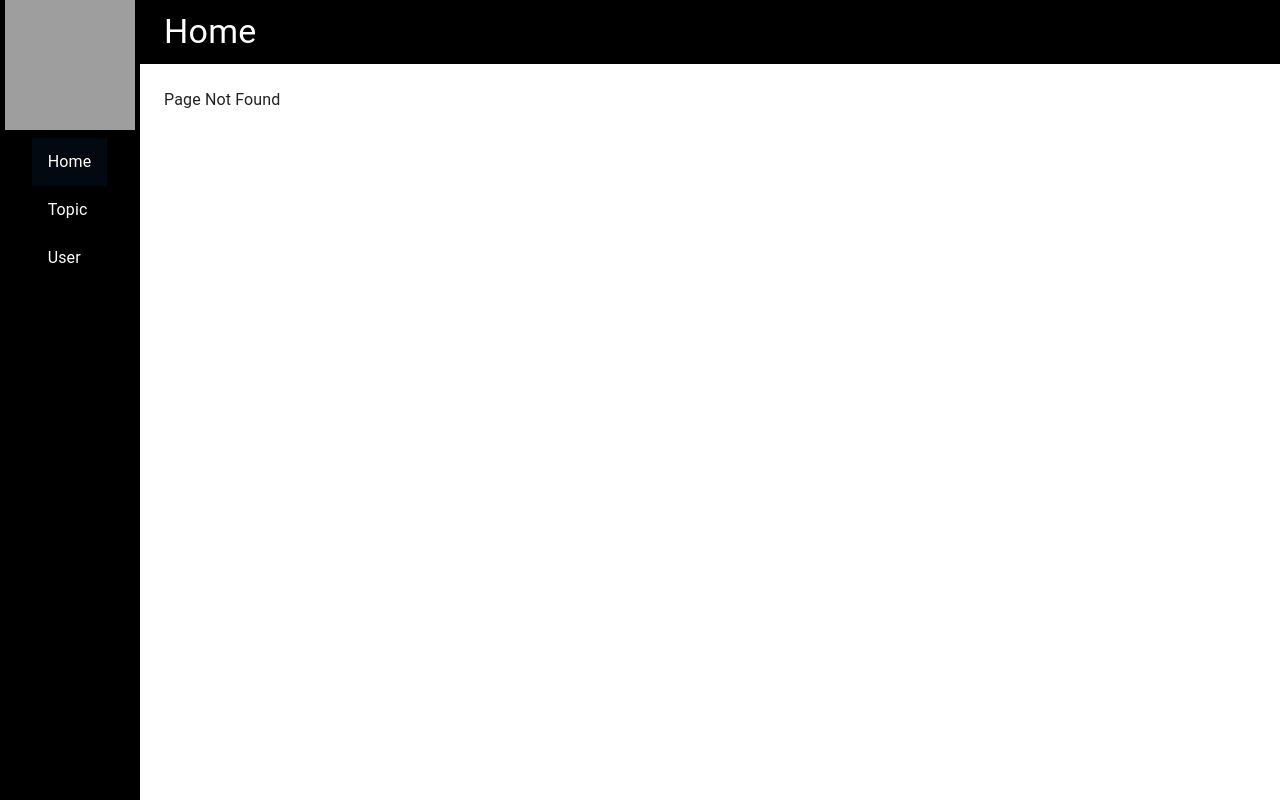
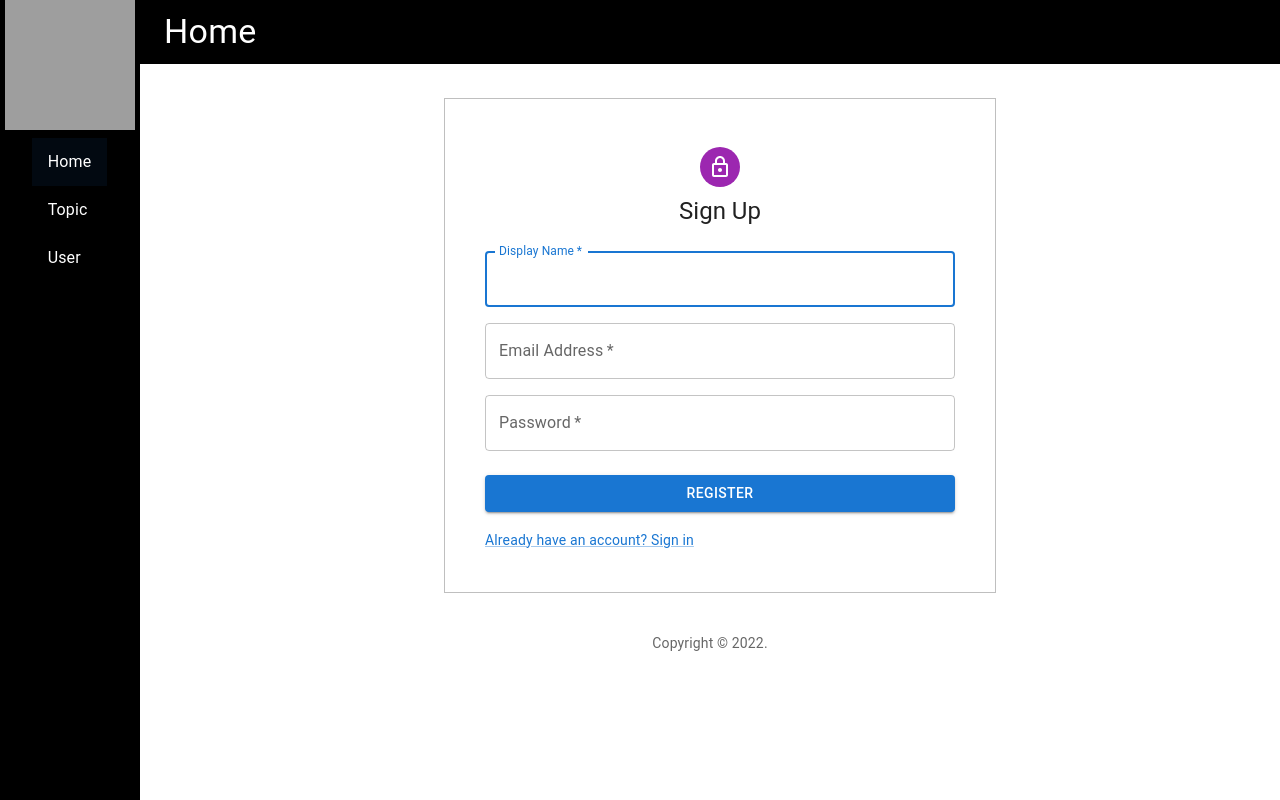
Before and after one commit to pho0m/commu-app, a React (Create React App) app: page /register in a window 1280 px wide. Before the commit this address had no page. Built offline with nearby package versions, Linux system fonts and the light colour scheme; grey boxes are pictures that could not be loaded; what react-swipeable-views-utils would draw is missing.

Commit message:
feat(register): add register page. make it same design as sign in page

```diff
--- a/src/app/App.jsx
+++ b/src/app/App.jsx
@@ -5,6 +5,7 @@
 import CommuAppBar from "../components/AppBar";
 import CommuDrawer from "../components/Drawer";
 import PageNotFound from "./PageNotFound";
+import Register from "./Register";
 import Home from "./Home";
 // import Topics from "./Topics";
 import Users from "./User";
@@ -58,6 +59,7 @@
           <Route path="/" element={<Home />} />
           <Route path="home" element={<Home />} />
           <Route path="user" element={<Users />} />
+          <Route path="register" element={<Register />} />
           <Route path="topics" element={<SingleTopic />} />
           {/* <Route path="topics/:id" element={<SingleTopic />} /> */}
           <Route path="*" element={<PageNotFound />} />
--- /dev/null
+++ b/src/app/Register.jsx
@@ -0,0 +1,134 @@
+import * as React from "react";
+import Avatar from "@mui/material/Avatar";
+import Button from "@mui/material/Button";
+import CssBaseline from "@mui/material/CssBaseline";
+import TextField from "@mui/material/TextField";
+// import FormControlLabel from "@mui/material/FormControlLabel";
+// import Checkbox from "@mui/material/Checkbox";
+import Link from "@mui/material/Link";
+import LockOutlinedIcon from "@mui/icons-material/LockOutlined";
+import Grid from "@mui/material/Grid";
+import Box from "@mui/material/Box";
+import Typography from "@mui/material/Typography";
+import Container from "@mui/material/Container";
+import { createTheme, ThemeProvider } from "@mui/material/styles";
+
+function Copyright(props) {
+  return (
+    <Typography
+      variant="body2"
+      color="text.secondary"
+      align="center"
+      {...props}
+    >
+      {"Copyright © "}
+      {new Date().getFullYear()}
+      {"."}
+    </Typography>
+  );
+}
+
+const theme = createTheme();
+
+export default function Register() {
+  const handleSubmit = (event) => {
+    event.preventDefault();
+    const data = new FormData(event.currentTarget);
+    console.log({
+      email: data.get("email"),
+      password: data.get("password"),
+    });
+  };
+
+  return (
+    <ThemeProvider theme={theme}>
+      <Container component="main" maxWidth="sm">
+        <CssBaseline />
+        <Box
+          style={{
+            display: "flex",
+            flexDirection: "column",
+            justifyContent: "center",
+            alignItems: "center",
+            width: "100%",
+            border: "1px solid rgba(0, 0, 0, 0.25)",
+            padding: "5vh",
+            margin: "10px",
+          }}
+        >
+          <Avatar sx={{ m: 1, bgcolor: "secondary.main" }}>
+            <LockOutlinedIcon />
+          </Avatar>
+          <Typography component="h1" variant="h5">
+            Sign Up
+          </Typography>
+          <Box
+            component="form"
+            noValidate
+            onSubmit={handleSubmit}
+            sx={{ mt: 3 }}
+          >
+            <Grid container spacing={2}>
+              <Grid item xs={12}>
+                <TextField
+                  autoComplete="given-name"
+                  name="firstName"
+                  required
+                  fullWidth
+                  id="firstName"
+                  label="Display Name"
+                  autoFocus
+                />
+              </Grid>
+              <Grid item xs={12}>
+                <TextField
+                  required
+                  fullWidth
+                  id="email"
+                  label="Email Address"
+                  name="email"
+                  autoComplete="email"
+                />
+              </Grid>
+              <Grid item xs={12}>
+                <TextField
+                  required
+                  fullWidth
+                  name="password"
+                  label="Password"
+                  type="password"
+                  id="password"
+                  autoComplete="new-password"
+                />
+              </Grid>
+              {/* <Grid item xs={12}>
+                <FormControlLabel
+                  control={
+                    <Checkbox value="allowExtraEmails" color="primary" />
+                  }
+                  label=""
+                />
+              </Grid> */}
+            </Grid>
+            <Button
+              type="submit"
+              fullWidth
+              variant="contained"
+              sx={{ mt: 3, mb: 2 }}
+            >
+              Register
+            </Button>
+            <Grid container justifyContent="flex-start">
+              <Grid item>
+                <Link href="#" variant="body2">
+                  Already have an account? Sign in
+                </Link>
+              </Grid>
+            </Grid>
+          </Box>
+        </Box>
+        <Copyright sx={{ mt: 5 }} />
+      </Container>
+    </ThemeProvider>
+  );
+}
```
